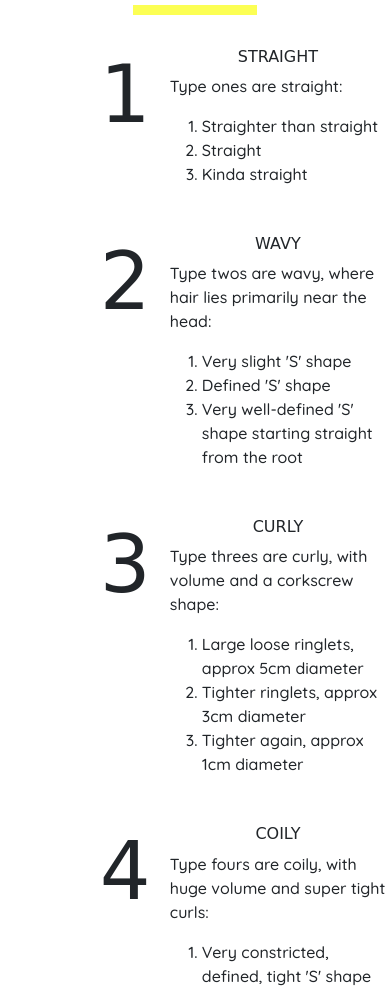
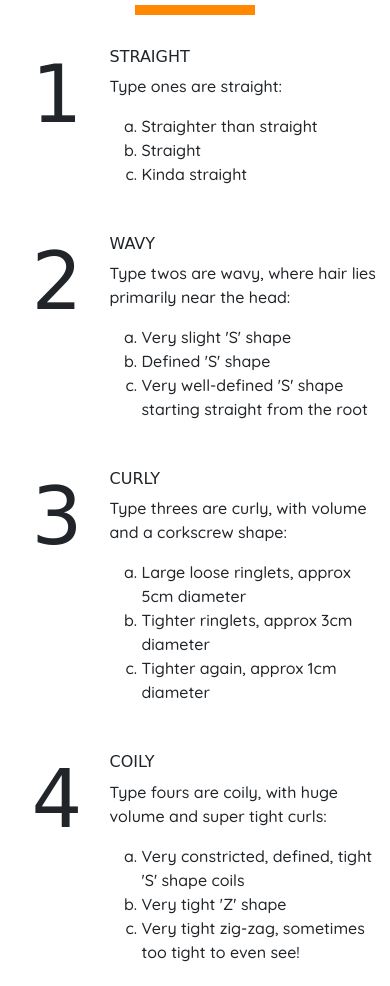
Before and after one commit to lilblupig/curls, a plain HTML site: page types.html in a window 390 px wide. Shown: the part 756-1742 px from the top of the page. Drawn offline with nearby package versions, Linux system fonts and the light colour scheme; a web font is replaced by a local one.

Commit message:
Set Types S1 responsivity.

```diff
--- a/assets/css/style.css
+++ b/assets/css/style.css
@@ -74,6 +74,10 @@ a {
 
 .text-centre {
     text-align: center;
+}
+
+.text-left {
+    text-align: left;
 }
 
 .text-right {
@@ -355,6 +359,12 @@ nav a:hover {
     border: 1px solid #696969;
 }
 
+/*-----------------------------------Body-Types-----------------------------*/
+
+.abc {
+    list-style-type: lower-alpha;
+}
+
 /*-----------------------------------Footer---------------------------------*/
 
 footer {
@@ -374,11 +384,6 @@ footer {
     float: right;
     text-align: right;
     list-style: none;
-}
-
-.row>* {
-    padding-left: calc(var(--bs-gutter-x)/ 3);
-    padding-right: calc(var(--bs-gutter-x)/ 3);
 }
 
 .contact-us div button {
--- a/types.html
+++ b/types.html
@@ -69,17 +69,17 @@
             <div class="row">
                 <div class="col-12">
                     <h2>Hair Types</h2>
-                    <hr class="hr-wide yellow" />
+                    <hr class="hr-wide orange" />
                 </div>
             </div>
             <div class="row">
                 <div class="col-sm-6 bottom-space">
                     <section class="row">
-                        <h1 class="col-5 text-right">1</h1>
-                        <div class="col-7">
-                            <h3>Straight</h3>
+                        <h1 class="col-3 offset-lg-2 text-right">1</h1>
+                        <div class="col-9 col-sm-8 col-lg-6">
+                            <h3 class="text-left">Straight</h3>
                             <p>Type ones are straight:</p>
-                            <ol class="">
+                            <ol class="abc">
                                 <li>Straighter than straight</li>
                                 <li>Straight</li>
                                 <li>Kinda straight</li>
@@ -89,11 +89,11 @@
                 </div>
                 <div class="col-sm-6 bottom-space">
                     <section class="row">
-                        <h1 class="col-5 text-right">2</h1>
-                        <div class="col-7">
-                            <h3>Wavy</h3>
+                        <h1 class="col-3 col-lg-2 text-right">2</h1>
+                        <div class="col-9 col-sm-8 col-lg-6">
+                            <h3 class="text-left">Wavy</h3>
                             <p>Type twos are wavy, where hair lies primarily near the head:</p>
-                            <ol class="">
+                            <ol class="abc">
                                 <li>Very slight 'S' shape</li>
                                 <li>Defined 'S' shape</li>
                                 <li>Very well-defined 'S' shape starting straight from the root</li>
@@ -103,11 +103,11 @@
                 </div>
                 <div class="col-sm-6 bottom-space">
                     <section class="row">
-                        <h1 class="col-5 text-right">3</h1>
-                        <div class="col-7">
-                            <h3>Curly</h3>
+                        <h1 class="col-3 offset-lg-2 text-right">3</h1>
+                        <div class="col-9 col-sm-8 col-lg-6">
+                            <h3 class="text-left">Curly</h3>
                             <p>Type threes are curly, with volume and a corkscrew shape:</p>
-                            <ol class="">
+                            <ol class="abc">
                                 <li>Large loose ringlets, approx 5cm diameter</li>
                                 <li>Tighter ringlets, approx 3cm diameter</li>
                                 <li>Tighter again, approx 1cm diameter</li>
@@ -117,11 +117,11 @@
                 </div>
                 <div class="col-sm-6 bottom-space">
                     <section class="row">
-                        <h1 class="col-5 text-right">4</h1>
-                        <div class="col-7">
-                            <h3>Coily</h3>
+                        <h1 class="col-3 col-lg-2 text-right">4</h1>
+                        <div class="col-9 col-sm-8 col-lg-6">
+                            <h3 class="text-left">Coily</h3>
                             <p>Type fours are coily, with huge volume and super tight curls:</p>
-                            <ol class="">
+                            <ol class="abc">
                                 <li>Very constricted, defined, tight 'S' shape coils</li>
                                 <li>Very tight 'Z' shape</li>
                                 <li>Very tight zig-zag, sometimes too tight to even see!</li>
```
